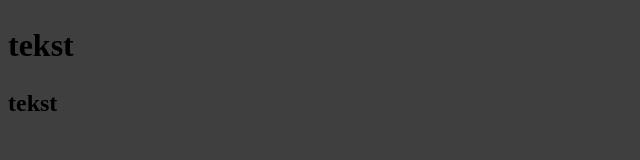
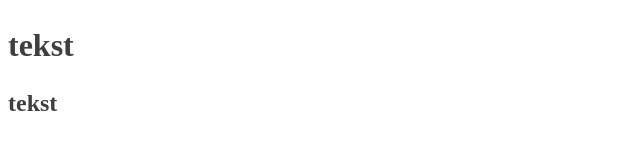
Before and after one commit to Dariadaria01/Zadanie-2---Stylowanie-H1-i-H2, a plain HTML site: page index.html in a window 1280 px wide. Shown: the whole page, without its empty margins (0-640 px from the left). Drawn offline with Linux system fonts and the light colour scheme.

Commit message:
stylowanie za pomoca klasy i ustawiono kolor czcionki

```diff
--- a/index.html
+++ b/index.html
@@ -12,8 +12,8 @@
     <nav></nav>
     <main>
         <section>
-            <h1>tekst</h1>
-            <h2>tekst</h2>
+            <h1 class="nagłówek1">tekst</h1>
+            <h2 class="nagłówek2">tekst</h2>
         </section>
     </main>
     <footer></footer>
--- a/style.css
+++ b/style.css
@@ -1,9 +1,10 @@
 body {
-  background-color: #3f3f3f;
+  color: #3f3f3f;
 }
-h1 {
+
+.nagłówek1 {
   font-size: 32px;
 }
-h2 {
+.nagłówek2 {
   font-size: 24px;
 }
```
